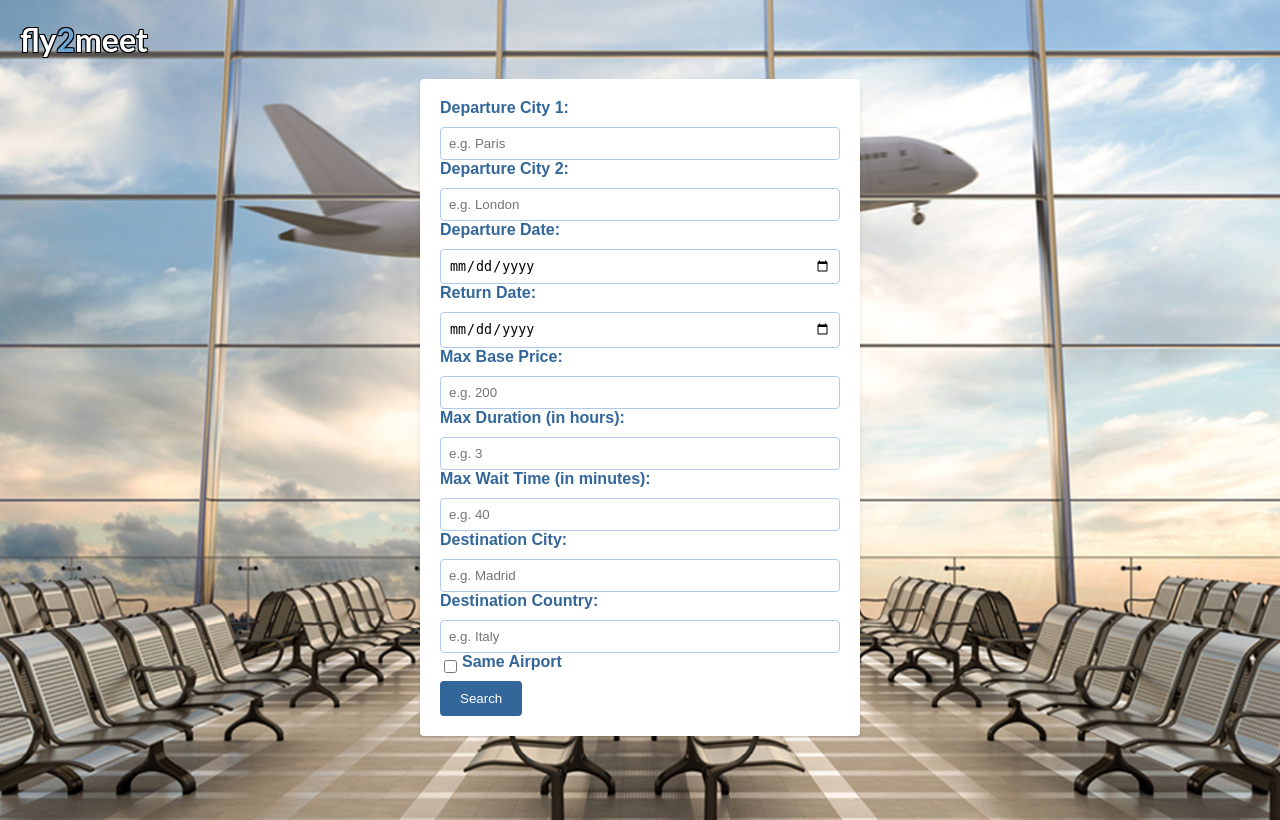
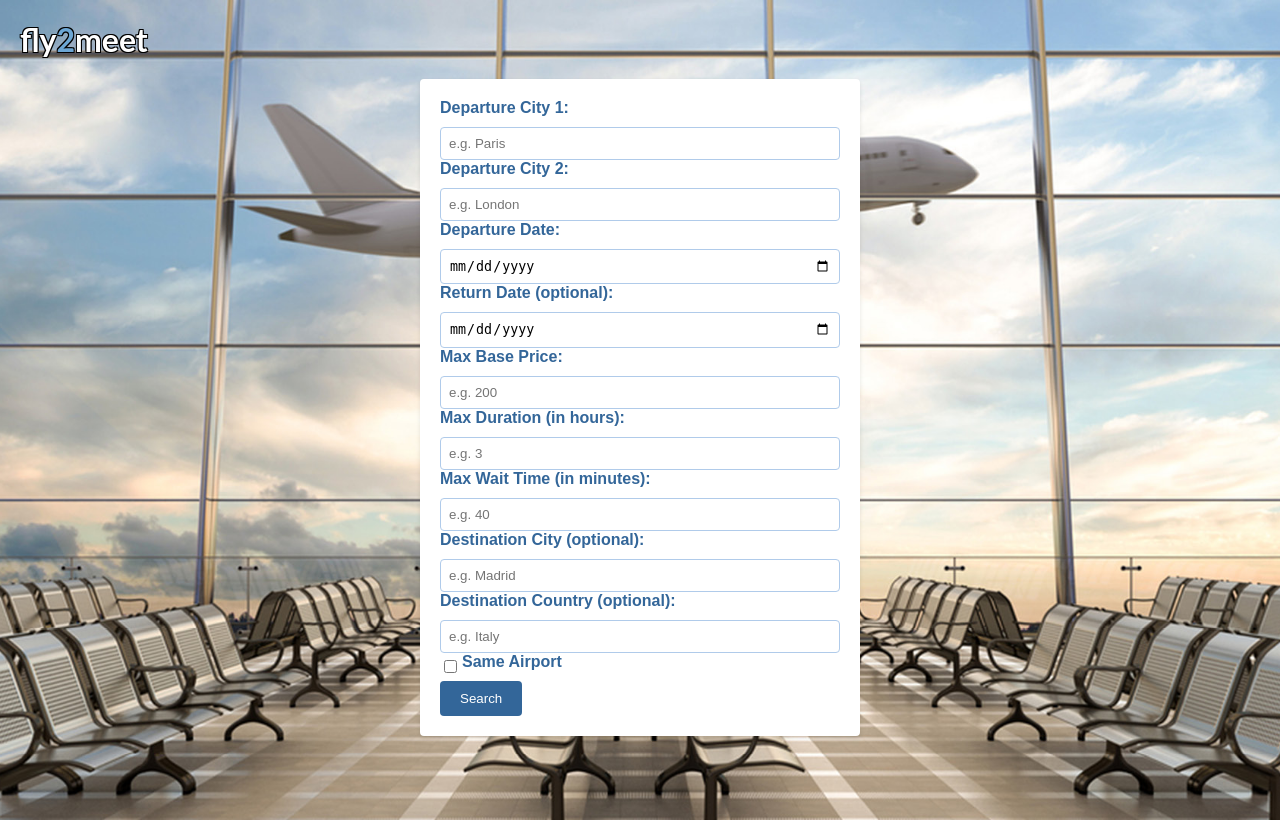
Before and after one commit to DadeOrsu/Fly2Meet, a Flask app: page / in a window 1280 px wide. Run offline with Flask 3, Linux system fonts and the light colour scheme.

Commit message:
nomi nuovi a etichette

```diff
--- a/templates/index.html
+++ b/templates/index.html
@@ -20,7 +20,7 @@
         <label for="departure_date">Departure Date:</label>
         <input type="date" id="departure_date" name="departure_date" required>
 
-        <label for="return_date">Return Date:</label>
+        <label for="return_date">Return Date (optional):</label>
         <input type="date" id="return_date" name="return_date">
 
         <label for="max_base_price">Max Base Price:</label>
@@ -32,10 +32,10 @@
         <label for="max_wait_time">Max Wait Time (in minutes):</label>
         <input type="number" id="max_wait_time" name="max_wait_time" placeholder="e.g. 40" autocomplete="off" required min="0">
 
-        <label for="target_cities">Destination City:</label>
+        <label for="target_cities">Destination City (optional):</label>
         <input type="text" id="target_cities" name="target_cities" placeholder="e.g. Madrid" autocomplete="off">
 
-        <label for="target_countries">Destination Country:</label>
+        <label for="target_countries">Destination Country (optional):</label>
         <input type="text" id="target_countries" name="target_countries" placeholder="e.g. Italy" autocomplete="off">
 
         <div class="checkbox">
```
